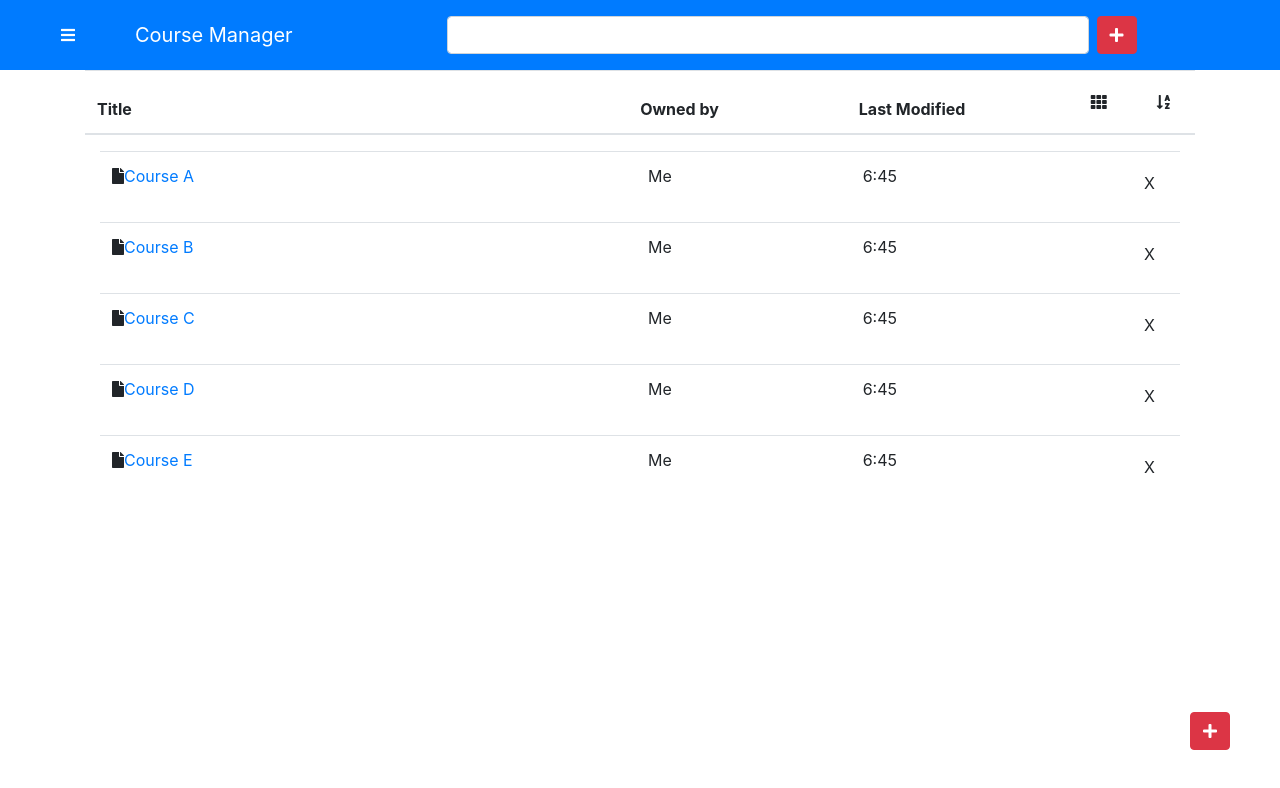
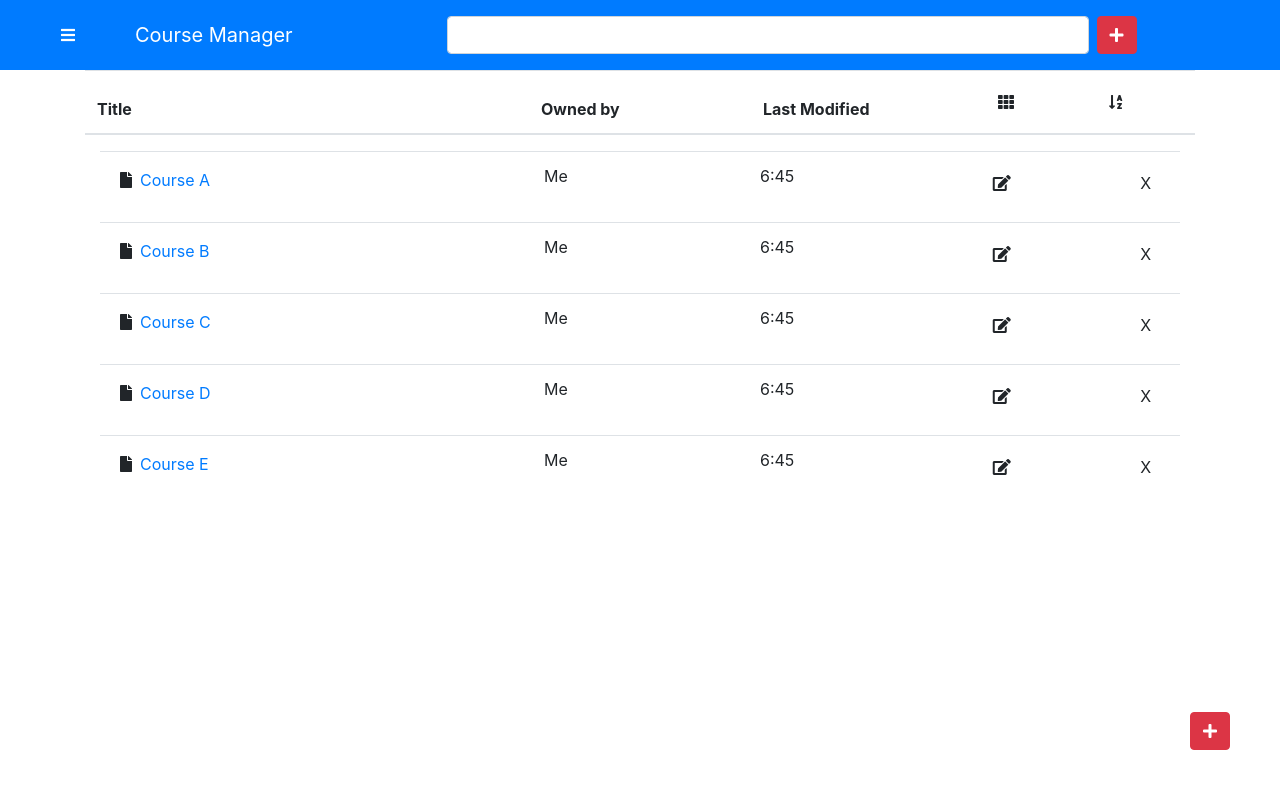
Before and after one commit to YatharthNDesai/wbdv-5610-sp20-YatharthNDesai-client-react, a React (Create React App) app: page / in a window 1280 px wide. Shown: the top 788 px of the page. Built offline with nearby package versions, Linux system fonts and the light colour scheme; no server answers.

Commit message:
Course card done

```diff
--- /dev/null
+++ b/src/components/CourseCardComponent.js
@@ -0,0 +1,46 @@
+import React from "react";
+import "../stylesheets/CourseGridComponent.css"
+
+class CourseCardComponent extends React.Component {
+
+    render() {
+        return (
+
+            <div className="wbdv-card col-xs-11 col-sm-5 col-md-8 col-lg-8 col-xl-2 m-1" style={{position:"relative"}}>
+                <div className="col-3" style={{position: "absolute", right: 0}}>
+                    <button onClick={() => this.props.deleteCourse(this.props.course)} className="btn"
+                            type="button">
+                        X
+                    </button>
+                </div>
+                    <p className="m-2 p-1" style={{border:"solid", height:"25vh"}}>
+                        This is a generic Description. Might be replaced by actual content in the
+                        future
+                    </p>
+
+<div className="row">
+    <div className="col-1">
+        <i className="fas fa-file wbdv-row wbdv-icon m-2"></i></div>
+    <div className="col-6">
+                <a onClick={this.props.showEditor} href="#">
+                    {this.props.course.title}
+                </a></div>
+
+                <div className="col-2" style={{ float:"right"}} >
+                    <button className="btn" type="btn">
+                        <i className="fas fa-edit"></i>
+                    </button>
+                </div>
+</div>
+                <div style={{position: "absolute", bottom: 2}}>
+                    <div className="col-3">Modified:{this.props.course.lastModified}</div>
+
+
+                </div>
+            </div>
+
+        );
+    }
+}
+
+export default CourseCardComponent
--- a/src/components/CourseGridComponent.js
+++ b/src/components/CourseGridComponent.js
@@ -1,7 +1,30 @@
 import React from "react";
+import CourseCardComponent from "./CourseCardComponent";
+import "../stylesheets/CourseGridComponent.css"
 
-const CourseGridComponent = () =>
-
-    <h2>Course Grid Component</h2>
+const CourseGridComponent = ({courses, deleteCourse, showEditor}) =>
+ <div className="wbdv-gird container-fluid row">
+     {
+         courses.map(function (course, index) {
+             return (
+                 <CourseCardComponent
+                     course={course}
+                     showEditor={showEditor}
+                     deleteCourse={deleteCourse}/>
+             )
+         })
+     }
+    {/*<div c{
+                courses.map(function (course, index) {
+                    return (
+                        <CourseRowComponent
+                            course={course}
+                            showEditor={showEditor}
+                            deleteCourse={deleteCourse}/>
+                    )
+                })
+            }lassName="xs-12 sm-6 md-4 lg-3 col-xl-2">*/}
+    {/*</div>*/}
+ </div>
 
 export default CourseGridComponent
--- a/src/components/CourseRowComponent.js
+++ b/src/components/CourseRowComponent.js
@@ -1,30 +1,56 @@
 import React from "react";
 
+class CourseRowComponent extends React.Component {
 
-class courseRowComponent extends React.Component {
+    state = {
+        edit: false
+    }
     render() {
         return(
             <tr className="my-row">
                 <td className="wbdv-row wbdv-title">
-                    <i className="fas fa-file wbdv-row wbdv-icon"></i>
-                    <a onClick={this.props.showEditor} href="#">
+                    <i className="fas fa-file wbdv-row wbdv-icon m-2"></i>
+                    {!this.state.edit && <a onClick={this.props.showEditor} href="#">
                         {this.props.course.title}
-                    </a>
+                    </a>}
+                    {this.state.editing && <input/>}
                 </td>
 
                 <td className="wbdv-row wbdv-owner">{this.props.course.owner}</td>
                 <td className="wbdv-row wbdv-last-modified">{this.props.course.lastModified}</td>
-                <td className="wbdv-empty"></td>
+                <td style={{width: "7%"}}>
+                    {!this.state.editing && <button onClick={() => {
+                        this.setState({
+                                          editing: true
+                                      })
+                    }} className="btn form-control" type="btn">
+                        <i className="fas fa-edit"></i>
+                    </button>}
+                </td>
+                <td style={{width: "7%"}}>
+                    {this.state.editing && <button onClick={
+                        this.setState({
+                                          editing: false
+                                      })
+                    }
+
+                                                   className="btn form-control">
+                        <i className="fa fa-save"></i>
+                    </button>}
+                </td>
                 <td className="wbdv-row wbdv-button wbdv-delete">
-                    <button onClick={() => this.props.deleteCourse(this.props.course)} className="btn" type="button">
+                    {!this.state.editing && <button
+                        onClick={() => this.props.deleteCourse(this.props.course)} className="btn"
+                        type="button">
                         <label>X</label>
-                    </button>
-                </td>
+                    </button>}
+
+
+                    </td>
             </tr>
         )
     }
 
 }
 
-
-export default courseRowComponent
+export default CourseRowComponent
--- a/src/components/CourseTableComponent.js
+++ b/src/components/CourseTableComponent.js
@@ -11,7 +11,7 @@ const CourseTableComponent = ({courses, deleteCourse, showEditor}) =>
                     return (
                         <CourseRowComponent
                             course={course}
-                                shoeEditor={showEditor}
+                            showEditor={showEditor}
                             deleteCourse={deleteCourse}/>
                     )
                 })
@@ -19,41 +19,6 @@ const CourseTableComponent = ({courses, deleteCourse, showEditor}) =>
 
             </tbody>
         </table>
-
-            {/*    <tr className="my-row"*/}
-            {/*        onClick={window.location="/course-editor/course-editor.template.client.html"}>*/}
-            {/*        <td className="wbdv-row wbdv-title">*/}
-            {/*            <i className="fas fa-file"></i>*/}
-            {/*            CS5610 Web Dev Graduate*/}
-            {/*        </td>*/}
-            {/*        <td className="wbdv-row wbdv-owner">Me</td>*/}
-            {/*        <td className="wbdv-row wbdv-last-modified">6:45pm</td>*/}
-            {/*        <td className="wbdv-row wbdv-empty"></td>*/}
-            {/*        <td className="wbdv-row wbdv-button wbdv-delete">*/}
-            {/*            <button className="btn" type="button">*/}
-            {/*                <i>X</i>*/}
-            {/*            </button>*/}
-            {/*        </td>*/}
-            {/*    </tr>*/}
-            {/*    <tr className="my-row">*/}
-            {/*        <td className="wbdv-row wbdv-title">*/}
-            {/*            <i className="fas fa-file"></i>*/}
-            {/*            CS5200 Database Management System*/}
-            {/*        </td>*/}
-            {/*        <td className="wbdv-row wbdv-owner">Me</td>*/}
-            {/*        <td className="wbdv-row wbdv-last-modified">6:45pm</td>*/}
-            {/*        <td className="wbdv-empty"></td>*/}
-            {/*        <td className="wbdv-row wbdv-button wbdv-delete">*/}
-            {/*            <button className="btn" type="button">*/}
-            {/*                <i>X</i>*/}
-            {/*            </button>*/}
-            {/*        </td>*/}
-            {/*    </tr>*/}
-            {/*    </tbody>*/}
-            {/*</table>*/}
-        {/*</div>*/}
-
-        {/*<h2>Course Table Component {courses.length}</h2>*/}
     </div>
 
 export default CourseTableComponent
--- a/src/containers/CourseManagerContainer.js
+++ b/src/containers/CourseManagerContainer.js
@@ -22,9 +22,9 @@ class CourseManagerContainer extends React.Component {
 
     componentDidMount = async () => {
         const courses = await findAllCourses()
-            this.setState({
-                courses: courses
-                          })
+        this.setState({
+                          courses: courses
+                      })
 
     }
 
@@ -190,6 +190,8 @@ class CourseManagerContainer extends React.Component {
                                  deleteCourse={this.deleteCourse}
                                  courses={this.state.courses}/>}
                             {this.state.layout === 'grid' && <CourseGridComponent
+                                showEditor={this.showEditor}
+                                deleteCourse={this.deleteCourse}
                                 courses={this.state.courses}/>}
                         </div>
                     </div>
--- a/src/services/CourseService.js
+++ b/src/services/CourseService.js
@@ -11,7 +11,7 @@ export const createCourse = (course) =>
 
 export const findAllCourses = async () => {
     const response = await fetch(API_URL)
-        return await response.json()
+    return await response.json()
 }
 export const deleteCourse = async (courseID) =>
 {
--- /dev/null
+++ b/src/stylesheets/CourseGridComponent.css
@@ -0,0 +1,5 @@
+.wbdv-card{
+    /*background-color: lightgray;*/
+    height: 40vh;
+    border: solid;
+}
--- a/src/stylesheets/CourseTableComponent.css
+++ b/src/stylesheets/CourseTableComponent.css
@@ -20,7 +20,7 @@
 }
 @media screen and (max-width: 480px) {
     .wbdv-last-modified {
-        width: 10%;
+        /*width: 10%;*/
         display: none;
 
     }
@@ -31,11 +31,11 @@
 
     .wbdv-owner {
         display: none;
-        width: 20%;
+
     }
     .wbdv-empty{
         display: none;
-        width: 15%;
+
     }
 
     /*.my-head {*/
@@ -62,21 +62,21 @@
 }
 
 .wbdv-title{
-    width: 50%;
+    width: 40%;
 }
 .wbdv-delete{
-    width: 10%;
+    width: 7%;
 }
 
 .wbdv-grid-layout{
-    width: 5%;
+    width: 10%;
 }
 .wbdv-sort{
-    width: 5%;
+    width: 10%;
 }
 /*.wbdv-list-layout{*/
 /*    width: 10%;*/
 /*}*/
-.wbdv-empty{
-    width: 5%;
-}
+/*.wbdv-empty{*/
+/*    width: 5%;*/
+/*}*/
```
Lines whose indentation alone changed are shown as unchanged.
